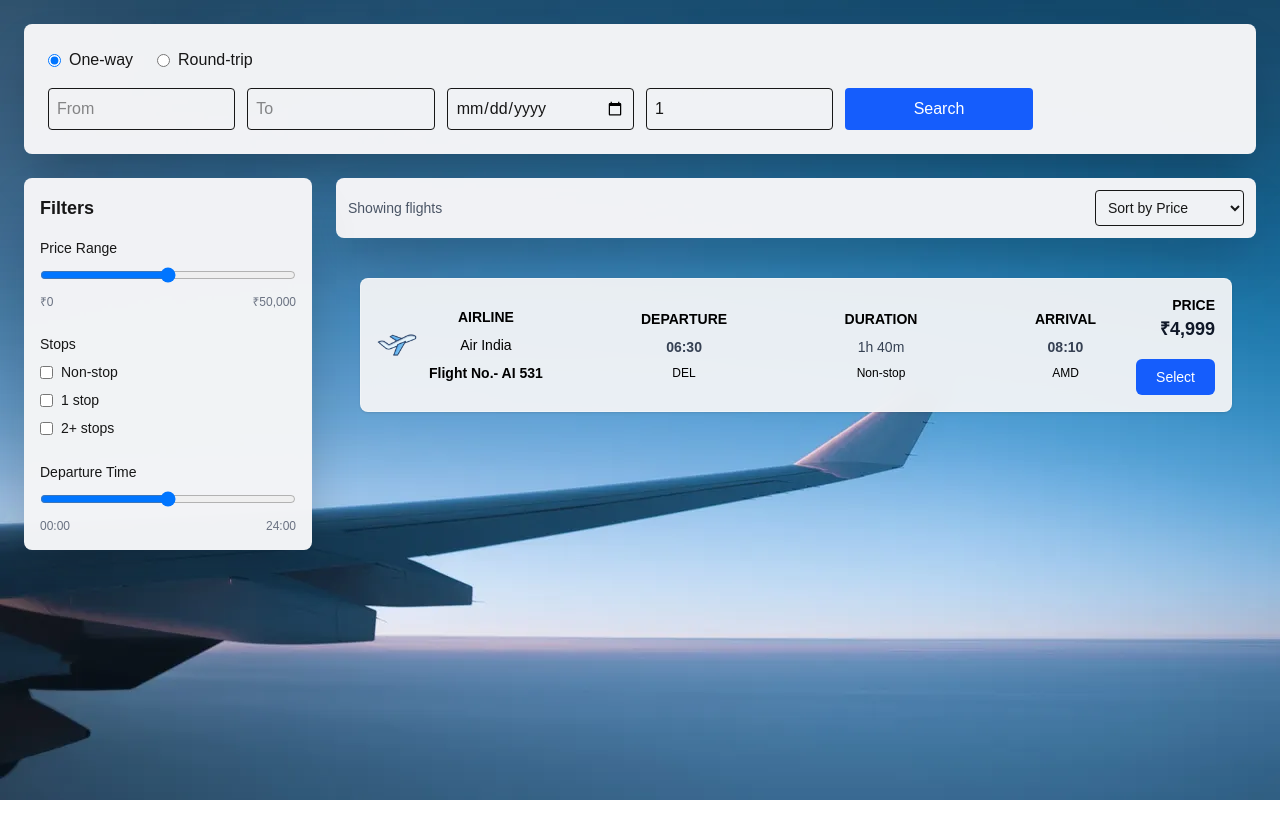
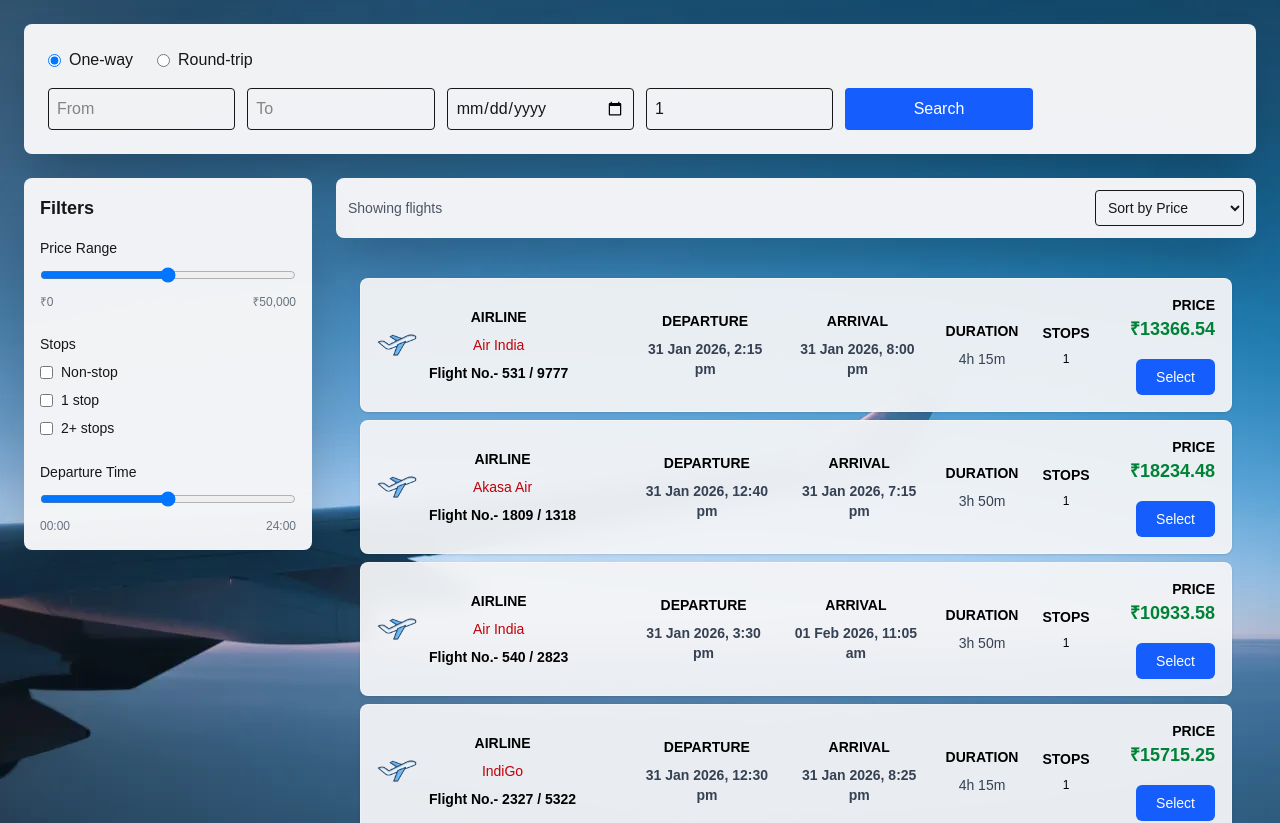
Before and after one commit to Pannakbhushana/flight-search, a Next.js app in the folder frontend/: page /flights in a window 1280 px wide. Shown: the top 823 px of the page. Before the commit the page ends 800 px from the top, so only its background shows below. Built offline with nearby package versions, Linux system fonts and the light colour scheme.

Commit message:
flight data maped, loading and error component added

```diff
--- /dev/null
+++ b/frontend/app/components/ErrorMessage.tsx
@@ -0,0 +1,39 @@
+type ErrorMessageProps = {
+  title?: string;
+  message?: string;
+  onRetry?: () => void;
+  fullScreen?: boolean;
+};
+
+export default function ErrorMessage({
+  title = "Something went wrong",
+  message = "Please try again later.",
+  onRetry,
+  fullScreen = false,
+}: ErrorMessageProps) {
+  return (
+    <div
+      className={`flex flex-col items-center justify-center text-center gap-3 h-screen ${
+        fullScreen ? "min-h-screen" : ""
+      }`}
+    >
+
+      <div className="flex items-center justify-center h-14 w-14 rounded-full bg-red-100">
+        <span className="text-red-600 text-2xl font-bold">!</span>
+      </div>
+
+      <h2 className="text-lg font-semibold text-gray-800">{title}</h2>
+
+      <p className="text-sm text-gray-500 max-w-sm">{message}</p>
+
+      {onRetry && (
+        <button
+          onClick={onRetry}
+          className="mt-2 px-4 py-2 bg-red-600 text-white rounded hover:bg-red-700 transition"
+        >
+          Retry
+        </button>
+      )}
+    </div>
+  );
+}
--- a/frontend/app/components/FlightCard.tsx
+++ b/frontend/app/components/FlightCard.tsx
@@ -1,6 +1,9 @@
+import { formatDateTime } from "@/utils/formatDateTime";
+import { formatDuration } from "@/utils/formatDuration";
+
 export default function FlightCard({ flight }: any) {
   return (
-    <div className="flex flex-col gap-4 rounded-lg border border-white/30 bg-gray-100/95 backdrop-blur-md p-4 shadow-sm transition hover:shadow-md sm:flex-row sm:items-center sm:justify-between">
+    <div className="mb-2 flex flex-col gap-4 rounded-lg border border-white/30 bg-gray-100/95 backdrop-blur-md p-4 shadow-sm transition hover:shadow-md sm:flex-row sm:items-center sm:justify-between">
       <div className="flex items-center gap-3 sm:w-56">
         <img
           src="/flight-logo.png"
@@ -9,7 +12,7 @@ export default function FlightCard({ flight }: any) {
         />
         <div className="flex flex-col gap-2">
           <p className="text-xs md:text-sm md:font-semibold uppercase text-black">Airline</p>
-          <p className="text-sm text-black">
+          <p className="text-sm text-red-700">
             {flight.airlineName}
           </p>
           <p className="text-xs md:text-sm md:font-semibold text-black">
@@ -21,27 +24,29 @@ export default function FlightCard({ flight }: any) {
       <div className="flex flex-1 items-center justify-between gap-6 text-sm text-gray-700 sm:px-6">
         <div className="text-center flex flex-col gap-2">
           <p className="text-xs md:text-sm font-semibold uppercase text-black">Departure</p>
-          <p className="font-semibold">{flight.departureTime}</p>
-          <p className="text-xs text-black">{flight.from}</p>
+          <p className="font-semibold">{formatDateTime(flight.departureTime)}</p>
+        </div>
+
+        <div className="text-center flex flex-col gap-2">
+          <p className="text-xs uppercase text-black md:text-sm font-semibold">Arrival</p>
+          <p className="font-semibold">{formatDateTime(flight.arrivalTime)}</p>
         </div>
 
         <div className="text-center flex flex-col gap-2">
           <p className="text-xs md:text-sm font-semibold uppercase text-black">Duration</p>
-          <p className="text-sm">{flight.duration}</p>
-          <p className="text-xs text-black">{flight.stops}</p>
+          <p className="text-sm">{formatDuration(flight.duration)}</p>
         </div>
 
-        <div className="text-center flex flex-col gap-2">
-          <p className="text-xs uppercase text-black md:text-sm font-semibold">Arrival</p>
-          <p className="font-semibold">{flight.arrivalTime}</p>
-          <p className="text-xs text-black">{flight.to}</p>
+         <div className="text-center flex flex-col gap-2">
+          <p className="text-xs md:text-sm font-semibold uppercase text-black">Stops</p>
+          <p className="text-xs text-black">{flight.stops}</p>
         </div>
       </div>
 
       <div className="flex items-center justify-between gap-4 sm:flex-col sm:items-end">
         <div className="text-right">
           <p className="text-xs  md:text-sm font-semibold uppercase text-black">Price</p>
-          <p className="text-lg font-bold text-gray-900">
+          <p className="text-lg font-bold text-green-700">
             ₹{flight.price}
           </p>
         </div>
--- /dev/null
+++ b/frontend/app/components/LoadingSpinner.tsx
@@ -0,0 +1,33 @@
+type LoadingSpinnerProps = {
+  size?: "sm" | "md" | "lg";
+  text?: string;
+  fullScreen?: boolean;
+};
+
+export default function LoadingSpinner({
+  size = "md",
+  text,
+  fullScreen = false,
+}: LoadingSpinnerProps) {
+  const sizeClasses = {
+    sm: "h-5 w-5 border-2",
+    md: "h-8 w-8 border-3",
+    lg: "h-12 w-12 border-4",
+  };
+
+  return (
+    <div
+      className={`flex flex-col items-center gap-2 h-screen justify-center items-center${
+        fullScreen ? "min-h-screen" : ""
+      }`}
+    >
+      <div
+        className={`animate-spin rounded-full border-gray-300 border-t-blue-600 ${sizeClasses[size]}`}
+      />
+
+      {text && (
+        <p className="text-sm text-gray-500 font-medium">{text}</p>
+      )}
+    </div>
+  );
+}
--- a/frontend/app/flights/page.tsx
+++ b/frontend/app/flights/page.tsx
@@ -1,24 +1,35 @@
+"use client"
+import { useAppDispatch, useAppSelector } from "@/store/hooks";
 import Filters from "../components/Filters";
 import FlightCard from "../components/FlightCard";
 import SearchBar from "../components/SearchBar";
 import SortBar from "../components/SortBar";
-
-const flight = {
-  airlineName: "Air India",
-  flightNumber: "AI 531",
-  from: "DEL",
-  to: "AMD",
-  departureTime: "06:30",
-  arrivalTime: "08:10",
-  duration: "1h 40m",
-  stops: "Non-stop",
-  price: "4,999",
-};
+import { useEffect } from "react";
+import { fetchFlights } from "@/features/flightSlice";
+import LoadingSpinner from "../components/LoadingSpinner";
+import ErrorMessage from "../components/ErrorMessage";
 
 export default function FlightsPage() {
+  const dispatch = useAppDispatch();
+  const { flights, isLoading, error } = useAppSelector(
+    (state) => state.flights
+  );
+
+  useEffect(() => {
+    dispatch(fetchFlights());
+  }, [dispatch]);
+
+  if (isLoading) {
+    return <LoadingSpinner />
+  }
+
+  if (error) {
+    return <ErrorMessage />
+  }
+
   return (
     <div className="min-h-screen bg-linear-to-b from-slate-100 to-slate-200 p-3 sm:p-4 md:p-6"
-    style={{
+      style={{
         backgroundImage: "url('/sky.webp')",
       }}
     >
@@ -33,7 +44,10 @@ export default function FlightsPage() {
           <SortBar />
 
           <div className="mt-4 min-h-120 rounded-lg p-6 text-center text-sm text-white sm:text-base">
-            <FlightCard flight={flight} />
+            {flights.length!== 0 ? flights.map((flight, i)=> <FlightCard key={i} flight={flight} />):
+            <><div className="flex justify-center items-center">
+              <p className="text-2xl font-semibold">No result found</p>
+              </div></>}
           </div>
         </div>
       </div>
--- a/frontend/app/page.tsx
+++ b/frontend/app/page.tsx
@@ -1,21 +1,9 @@
 "use client"
 import { redirect } from "next/navigation";
-import { fetchFlights } from "@/features/flightSlice";
-import { useAppDispatch, useAppSelector } from "@/store/hooks";
-import { useEffect } from "react";
 
 export default function Home() {
    redirect("/flights");
-    const dispatch = useAppDispatch();
-  const { flights, isLoading, error } = useAppSelector(
-    (state) => state.flights
-  );
 
-  useEffect(() => {
-    dispatch(fetchFlights());
-  }, [dispatch]);
-
-  console.log("flights---", flights)
   return (
     <div className="flex min-h-screen items-center justify-center bg-zinc-50 font-sans dark:bg-black">
       <main>
--- a/frontend/features/flightSlice.ts
+++ b/frontend/features/flightSlice.ts
@@ -1,34 +1,6 @@
 import { createAsyncThunk, createSlice } from "@reduxjs/toolkit";
 import { getFlights } from "@/services/flightService";
-
-export interface FlightLeg {
-  from: string;
-  to: string;
-  departureTime: string;
-  arrivalTime: string;
-  airlineCode: string;
-}
-
-export interface FlightResult {
-  id: string;
-  airlineCodes: string[];
-  departureTime: string;
-  totalStops: number;
-  price: number;
-  legs: FlightLeg[];
-}
-
-interface FlightState {
-  flights: FlightResult[];
-  isLoading: boolean;
-  error: string | null;
-}
-
-const initialState: FlightState = {
-  flights: [],
-  isLoading: false,
-  error: null,
-};
+import { FlightResult, FlightState } from "@/types/flight";
 
 export const fetchFlights = createAsyncThunk<
   FlightResult[],
@@ -41,6 +13,12 @@ export const fetchFlights = createAsyncThunk<
     return rejectWithValue("Failed to fetch flights");
   }
 });
+
+ const initialState: FlightState = {
+  flights: [],
+  isLoading: false,
+  error: null,
+};
 
 const flightSlice = createSlice({
   name: "flights",
--- /dev/null
+++ b/frontend/types/flight.ts
@@ -0,0 +1,51 @@
+export interface Flight {
+  id: string;
+  airlineCodes: string[];
+  departureTime: string;
+  totalStops: number;
+  price: number;
+  legs: {
+    from: string;
+    to: string;
+    departureTime: string;
+    arrivalTime: string;
+    airlineCode: string;
+  }[];
+}
+
+export interface FlightCard {
+  airlineName: string;
+  flightNumber: string;
+  from: string;
+  to: string;
+  departureTime: string;
+  arrivalTime: string;
+  duration: string;
+  stops: string;
+  price: string;
+}
+
+export interface FlightResult {
+  id: string;
+  airlineName: string;
+  flightNumber: string;
+  departureTime: string;
+  arrivalTime: string;
+  duration: number;
+  stops: number;
+  price: number;
+}
+
+export interface FlightLeg {
+  from: string;
+  to: string;
+  departureTime: string;
+  arrivalTime: string;
+  airlineCode: string;
+}
+
+export interface FlightState {
+  flights: FlightResult[];
+  isLoading: boolean;
+  error: string | null;
+}
--- /dev/null
+++ b/frontend/utils/formatDateTime.ts
@@ -0,0 +1,12 @@
+export function formatDateTime(dateString: string): string {
+  const date = new Date(dateString);
+
+  return new Intl.DateTimeFormat("en-IN", {
+    day: "2-digit",
+    month: "short",
+    year: "numeric",
+    hour: "numeric",
+    minute: "2-digit",
+    hour12: true,
+  }).format(date);
+}
--- /dev/null
+++ b/frontend/utils/formatDuration.ts
@@ -0,0 +1,11 @@
+export function formatDuration(totalMinutes: number): string {
+  if (!totalMinutes && totalMinutes !== 0) return "";
+
+  const hours = Math.floor(totalMinutes / 60);
+  const minutes = totalMinutes % 60;
+
+  if (hours === 0) return `${minutes}m`;
+  if (minutes === 0) return `${hours}h`;
+
+  return `${hours}h ${minutes}m`;
+}
```
Also changed, not shown: frontend/services/flightService.ts (+30 -26 lines).
